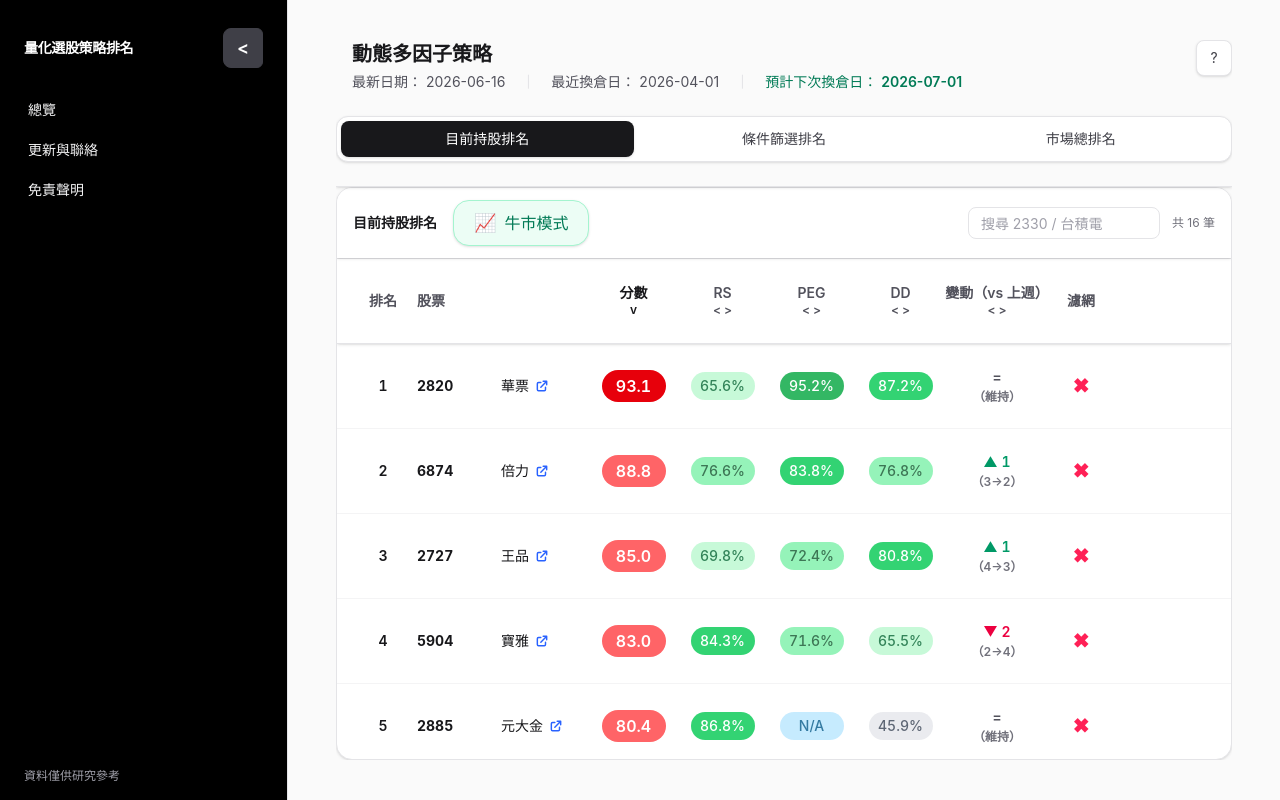
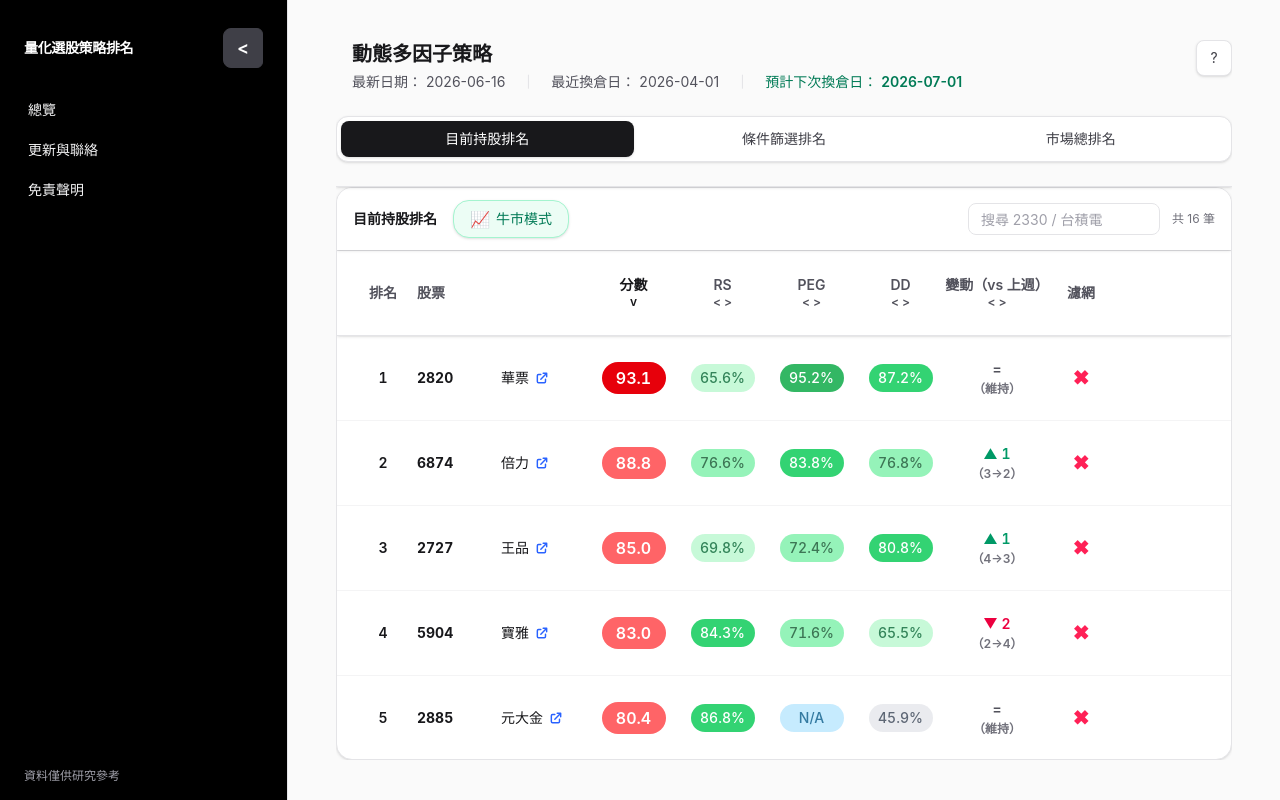
Before and after one commit to amu-0713/my-stock-rank, a React (Vite) app: page /strategy/1 in a window 1280 px wide. Built offline with nearby package versions, Linux system fonts and the light colour scheme.

Commit message:
Update RankList.jsx

```diff
--- a/src/components/RankList.jsx
+++ b/src/components/RankList.jsx
@@ -454,24 +454,28 @@ export default function RankList({
           <div className="flex items-center gap-4">
             <div className="text-sm font-semibold text-zinc-900">{title}</div>
 
+
  {isMultiFactor && (
   <button
     onClick={() => setRegime(prev => (prev === 'bull' ? 'bear' : 'bull'))}
     disabled={loading}
-              className={`flex items-center gap-2 px-5 py-2 rounded-2xl border transition-all shadow-sm disabled:opacity-50
+    className={`flex items-center gap-1.5 rounded-2xl border transition-all shadow-sm disabled:opacity-50
       ${regime === 'bull'
         ? 'bg-emerald-50 border-emerald-200 text-emerald-700 hover:bg-emerald-100'
         : 'bg-rose-50 border-rose-200 text-rose-700 hover:bg-rose-100'
-                } hidden md:flex landscape:max-md:flex`}
+      }
+      px-4 py-1.5 text-sm
+      landscape:max-md:px-3 landscape:max-md:py-1 landscape:max-md:text-xs
+      hidden md:flex landscape:max-md:flex`}
   >
     {regime === 'bull' ? (
       <>
-                  <span className="text-lg">📈</span>
+        <span className="text-base landscape:max-md:text-sm">📈</span>
         <span className="font-medium">牛市模式</span>
       </>
     ) : (
       <>
-                  <span className="text-lg">📉</span>
+        <span className="text-base landscape:max-md:text-sm">📉</span>
         <span className="font-medium">熊市模式</span>
       </>
     )}
```
Lines whose indentation alone changed are shown as unchanged.
